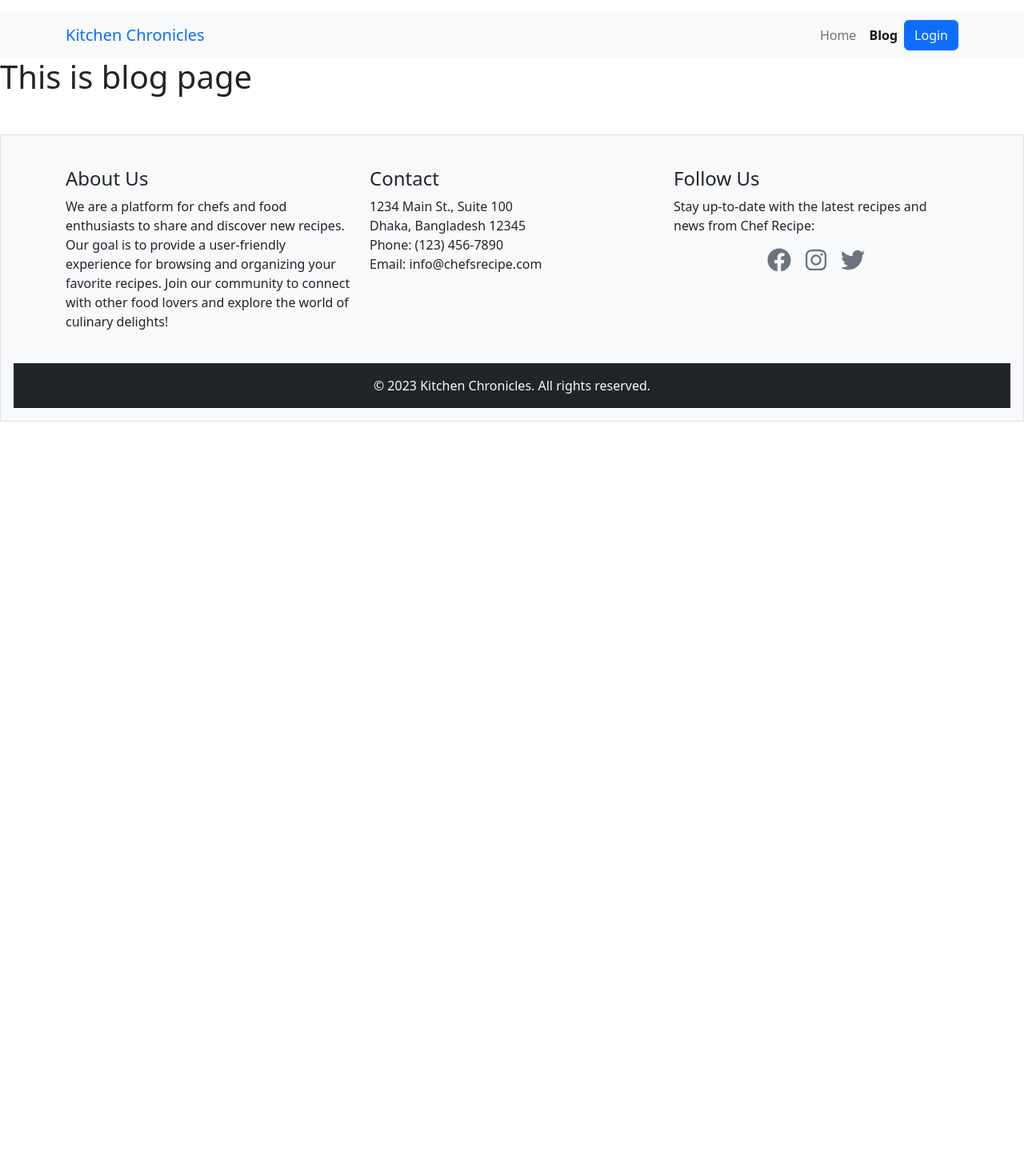
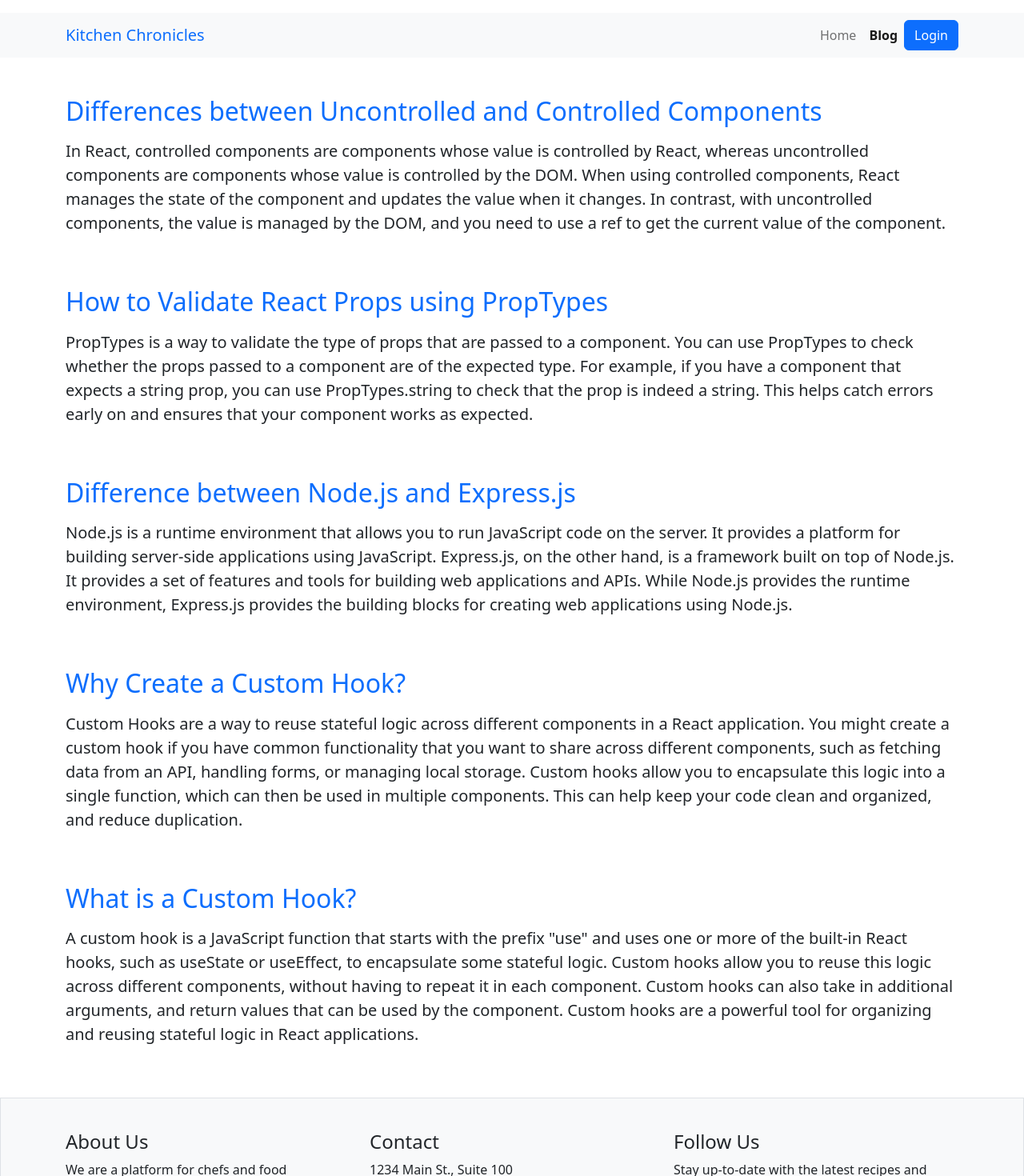
Before and after one commit to Tanvir-khondoker/kitchen-chronicles-client-side, a React (Vite) app: page /blog in a window 1280 px wide. Shown: the top 1470 px of the page at 80% size. Before the commit the page ends 800 px from the top, so only its background shows below. Built offline with nearby package versions, Linux system fonts and the light colour scheme; no server answers.

Commit message:
maybe final commit for this project for now

```diff
--- a/package.json
+++ b/package.json
@@ -20,7 +20,8 @@
     "react-icons": "^4.8.0",
     "react-lazy-load-image-component": "^1.5.6",
     "react-router-dom": "^6.11.0",
-    "sort-by": "^1.2.0"
+    "sort-by": "^1.2.0",
+    "swiper": "^9.2.4"
   },
   "devDependencies": {
     "@types/react": "^18.0.28",
--- a/src/components/component/Chefs.jsx
+++ b/src/components/component/Chefs.jsx
@@ -32,7 +32,9 @@ const Chefs = () => {
                 <Card.Title>{chef.name}</Card.Title>
                 <Card.Text>
                   <span>Years of experience: {chef.experience_years}</span>
+                  <br />
                   <span>Numbers of recipes: {chef.num_recipes}</span>
+                  <br />
                   <span className="mt-4"><span style={{fontWeight:'bold'}}>Likes : </span> {chef.likes}</span>
                 </Card.Text>
 
--- /dev/null
+++ b/src/components/component/CookingTips.jsx
@@ -0,0 +1,48 @@
+/* eslint-disable no-unused-vars */
+import React from 'react';
+import { Card, Col, Row } from 'react-bootstrap';
+
+const CookingTips = () => {
+  return (
+    <div className='mt-4 mb-4 mx-auto' style={{width:'80%'}}>
+      <h2 className='text-center mb-3'>Cooking Tips for Turkish Food</h2>
+      <Row xs={1} sm={2} md={3}>
+        <Col>
+          <Card>
+            <Card.Img variant="top" src="https://encrypted-tbn0.gstatic.com/images?q=tbn:ANd9GcSLri3lo6_1FhkVbU6KsWPkEPuGlho8NABrtA&usqp=CAU" />
+            <Card.Body>
+              <Card.Title>Tip #1: Use Fresh Ingredients</Card.Title>
+              <Card.Text>
+                Turkish cuisine is all about fresh ingredients, so make sure to use the best quality produce, meats, and spices available to you.
+              </Card.Text>
+            </Card.Body>
+          </Card>
+        </Col>
+        <Col>
+          <Card>
+            <Card.Img variant="top" src="https://encrypted-tbn0.gstatic.com/images?q=tbn:ANd9GcSLri3lo6_1FhkVbU6KsWPkEPuGlho8NABrtA&usqp=CAU" />
+            <Card.Body>
+              <Card.Title>Tip #2: Do not Be Afraid to Use Spices</Card.Title>
+              <Card.Text>
+                Turkish food is known for its bold flavors, so do not shy away from using a variety of spices in your dishes. Cumin, paprika, and sumac are just a few examples of common Turkish spices.
+              </Card.Text>
+            </Card.Body>
+          </Card>
+        </Col>
+        <Col>
+          <Card>
+            <Card.Img variant="top" src="https://encrypted-tbn0.gstatic.com/images?q=tbn:ANd9GcSLri3lo6_1FhkVbU6KsWPkEPuGlho8NABrtA&usqp=CAU" />
+            <Card.Body>
+              <Card.Title>Tip #3: Experiment with Yogurt</Card.Title>
+              <Card.Text>
+                Yogurt is a staple in Turkish cuisine and can be used in a variety of ways. Try using it as a marinade for meat or as a topping for soups and stews.
+              </Card.Text>
+            </Card.Body>
+          </Card>
+        </Col>
+      </Row>
+    </div>
+  );
+};
+
+export default CookingTips;
--- /dev/null
+++ b/src/components/component/VideoGraphy.jsx
@@ -0,0 +1,19 @@
+/* eslint-disable no-unused-vars */
+import React from 'react';
+import { Card } from 'react-bootstrap';
+
+
+
+
+
+const VideoGraphy = () => {
+    return (
+        <Card className='mt-5'>
+                 <h2 className='mx-auto mt-2 mb-3'>Some Best cooking technique from our Popular chef</h2>
+
+            <iframe className='mx-auto mt-2 mb-5 rounded' width="560" height="315" src="https://www.youtube.com/embed/0fVDT10hm_s" title="YouTube video player"  allow="accelerometer; autoplay; clipboard-write; encrypted-media; gyroscope; picture-in-picture; web-share" allowfullscreen></iframe>
+        </Card>
+    );
+};
+
+export default VideoGraphy;
--- a/src/components/pages/Blog.jsx
+++ /dev/null
@@ -1,12 +0,0 @@
-/* eslint-disable no-unused-vars */
-import React from 'react';
-
-const Blog = () => {
-    return (
-        <div>
-            <h1>This is blog page</h1>
-        </div>
-    );
-};
-
-export default Blog;
--- /dev/null
+++ b/src/components/pages/BlogPage.jsx
@@ -0,0 +1,53 @@
+/* eslint-disable react/no-unescaped-entities */
+/* eslint-disable no-unused-vars */
+import React from 'react';
+import { Container, Row, Col } from 'react-bootstrap';
+
+const BlogPage = () => {
+  return (
+    <Container>
+      <Row>
+        <Col>
+          <h2 className="mt-5 mb-3 text-primary">Differences between Uncontrolled and Controlled Components</h2>
+          <p className="lead">
+            In React, controlled components are components whose value is controlled by React, whereas uncontrolled components are components whose value is controlled by the DOM. When using controlled components, React manages the state of the component and updates the value when it changes. In contrast, with uncontrolled components, the value is managed by the DOM, and you need to use a ref to get the current value of the component.
+          </p>
+        </Col>
+      </Row>
+      <Row>
+        <Col>
+          <h2 className="mt-5 mb-3 text-primary">How to Validate React Props using PropTypes</h2>
+          <p className="lead">
+            PropTypes is a way to validate the type of props that are passed to a component. You can use PropTypes to check whether the props passed to a component are of the expected type. For example, if you have a component that expects a string prop, you can use PropTypes.string to check that the prop is indeed a string. This helps catch errors early on and ensures that your component works as expected.
+          </p>
+        </Col>
+      </Row>
+      <Row>
+        <Col>
+          <h2 className="mt-5 mb-3 text-primary">Difference between Node.js and Express.js</h2>
+          <p className="lead">
+            Node.js is a runtime environment that allows you to run JavaScript code on the server. It provides a platform for building server-side applications using JavaScript. Express.js, on the other hand, is a framework built on top of Node.js. It provides a set of features and tools for building web applications and APIs. While Node.js provides the runtime environment, Express.js provides the building blocks for creating web applications using Node.js.
+          </p>
+        </Col>
+      </Row>
+      <Row>
+        <Col>
+          <h2 className="mt-5 mb-3 text-primary">Why Create a Custom Hook?</h2>
+          <p className="lead">
+            Custom Hooks are a way to reuse stateful logic across different components in a React application. You might create a custom hook if you have common functionality that you want to share across different components, such as fetching data from an API, handling forms, or managing local storage. Custom hooks allow you to encapsulate this logic into a single function, which can then be used in multiple components. This can help keep your code clean and organized, and reduce duplication.
+          </p>
+        </Col>
+      </Row>
+      <Row>
+        <Col>
+          <h2 className="mt-5 mb-3 text-primary">What is a Custom Hook?</h2>
+          <p className="lead">
+            A custom hook is a JavaScript function that starts with the prefix "use" and uses one or more of the built-in React hooks, such as useState or useEffect, to encapsulate some stateful logic. Custom hooks allow you to reuse this logic across different components, without having to repeat it in each component. Custom hooks can also take in additional arguments, and return values that can be used by the component. Custom hooks are a powerful tool for organizing and reusing stateful logic in React applications.
+          </p>
+        </Col>
+      </Row>
+    </Container>
+  );
+};
+
+export default BlogPage;
--- a/src/components/pages/Home.jsx
+++ b/src/components/pages/Home.jsx
@@ -2,12 +2,16 @@
 import React from 'react';
 import Hero from '../component/Hero';
 import Chefs from '../component/Chefs';
+import VideoGraphy from '../component/VideoGraphy';
+import CookingTips from '../component/CookingTips';
 
 const Home = () => {
     return (
         <div>
             <Hero/>
             <Chefs/>
+            <VideoGraphy/>
+            <CookingTips/>
         </div>
     );
 };
--- a/src/main.jsx
+++ b/src/main.jsx
@@ -12,7 +12,7 @@ import Main from './Layouts/Main.jsx';
 import ErrorPage from './components/ErrorPage';
 import Home from './components/pages/Home';
 import Chef from './components/pages/Chef';
-import Blog from './components/pages/Blog';
+import Blog from './components/pages/BlogPage';
 import Login from './components/pages/Login';
 import Register from './components/pages/Register';
 import AuthProvider from './providers/AuthProvider';
```
Also changed, not shown: 1 other file (tests, documents, lock files or other folders).
